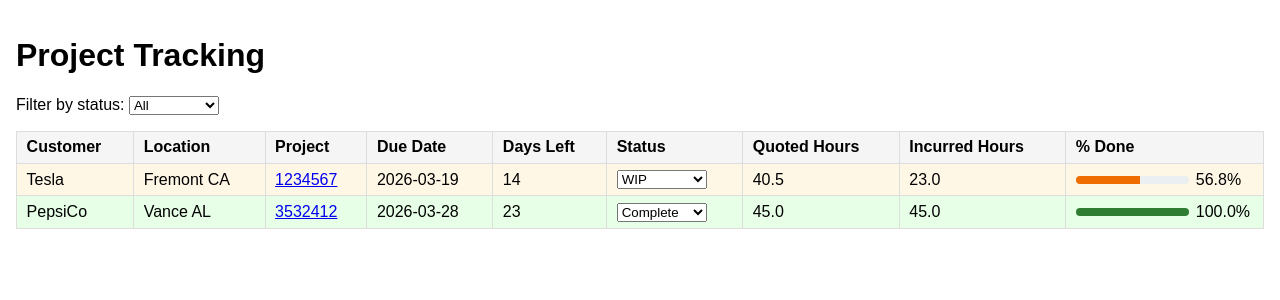
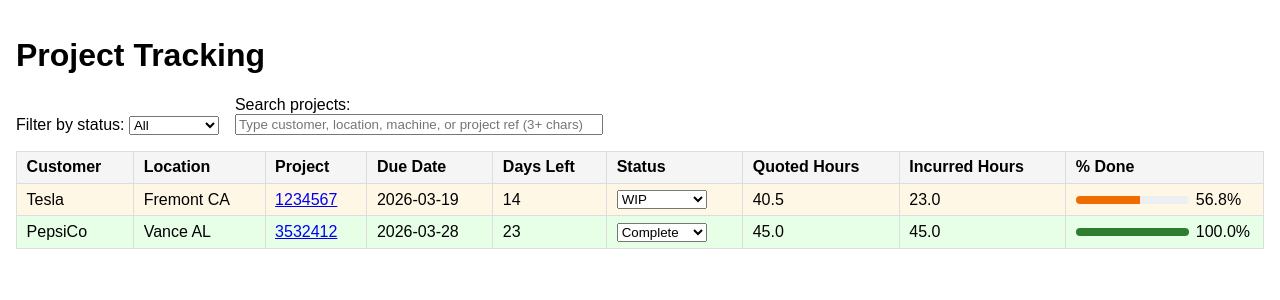
Before and after one commit to AdashAZ/Project-Tracker, a Flask app: page / in a window 1280 px wide. Shown: the part 34-334 px from the top of the page. Run offline with Flask 3, Linux system fonts and the light colour scheme; data comes from the database, SQL or seed files in the repository.

Commit message:
Deployed search bar in dashboard.

```diff
--- a/static/css/styles.css
+++ b/static/css/styles.css
@@ -309,3 +309,57 @@ button {
 .dash-progress-yellow {
   background-color: #f9a825;
 }
+
+.dashboard-controls {
+  display: flex;
+  flex-wrap: wrap;
+  gap: 1rem;
+  align-items: end;
+}
+
+.dashboard-search-wrap {
+  min-width: 360px;
+  position: relative;
+}
+
+.dashboard-search-wrap input {
+  width: 100%;
+}
+
+.dashboard-search-preview {
+  margin-top: 0.35rem;
+  border: 1px solid #ddd;
+  border-radius: 4px;
+  max-height: 220px;
+  overflow-y: auto;
+  background-color: #fff;
+}
+
+.dashboard-search-item {
+  display: block;
+  padding: 0.35rem 0.5rem;
+  text-decoration: none;
+  color: #1f2937;
+  border-bottom: 1px solid #eee;
+}
+
+.dashboard-search-item:last-child {
+  border-bottom: none;
+}
+
+.dashboard-search-item:hover {
+  background-color: #f8fafc;
+}
+
+.dashboard-search-preview-empty,
+.dashboard-no-matches {
+  padding: 0.45rem 0.5rem;
+  color: #b00020;
+  font-weight: 600;
+}
+
+@media (max-width: 760px) {
+  .dashboard-search-wrap {
+    min-width: 100%;
+  }
+}
--- a/static/js/main.js
+++ b/static/js/main.js
@@ -2,27 +2,100 @@
 
 document.addEventListener("DOMContentLoaded", () => {
   // ---------------------------
-  // Dashboard: status filter
+  // Dashboard: status filter + search preview
   // ---------------------------
   const statusFilter = document.getElementById("status-filter");
+  const searchInput = document.getElementById("dashboard-search");
+  const searchPreview = document.getElementById("dashboard-search-preview");
+  const noMatches = document.getElementById("dashboard-no-matches");
   const projectsTable = document.getElementById("projects-table");
 
-  if (statusFilter && projectsTable) {
-    statusFilter.addEventListener("change", () => {
-      const selected = statusFilter.value.trim();
-      const rows = projectsTable.querySelectorAll("tbody tr");
+  if (projectsTable) {
+    const rows = Array.from(projectsTable.querySelectorAll("tbody tr"));
+
+    const norm = (value) => (value || "").toString().toLowerCase().trim();
+
+    const renderPreview = (matchedRows, query) => {
+      if (!searchPreview) return;
+
+      if (query.length < 3) {
+        searchPreview.hidden = true;
+        searchPreview.innerHTML = "";
+        return;
+      }
+
+      if (matchedRows.length === 0) {
+        searchPreview.hidden = false;
+        searchPreview.innerHTML = '<div class="dashboard-search-preview-empty">no matches found</div>';
+        return;
+      }
+
+      const limited = matchedRows.slice(0, 20);
+      const links = limited
+        .map((row) => {
+          const href = row.dataset.href || "#";
+          const customer = row.dataset.customer || "";
+          const location = row.dataset.location || "";
+          const project = row.dataset.project || "";
+          const status = row.dataset.status || "";
+          const due = row.dataset.due || "";
+          const text = `${customer} | ${location} | ${project} | ${status} | ${due}`;
+          return `<a class="dashboard-search-item" href="${href}">${text}</a>`;
+        })
+        .join("");
+
+      searchPreview.hidden = false;
+      searchPreview.innerHTML = links;
+    };
+
+    const applyDashboardFilters = () => {
+      const selectedStatus = norm(statusFilter ? statusFilter.value : "");
+      const query = norm(searchInput ? searchInput.value : "");
+      const queryActive = query.length >= 3;
+
+      const matchedRows = [];
+      let visibleCount = 0;
 
       rows.forEach((row) => {
-        const statusCell = row.querySelector("td:nth-child(6)");
-        const statusText = statusCell ? statusCell.textContent.trim() : "";
+        const status = norm(row.dataset.status);
+        const customer = norm(row.dataset.customer);
+        const location = norm(row.dataset.location);
+        const project = norm(row.dataset.project);
+        const machines = norm(row.dataset.machines);
 
-        if (!selected || statusText === selected) {
-          row.style.display = "";
-        } else {
-          row.style.display = "none";
+        const statusMatches = !selectedStatus || status === selectedStatus;
+        const queryMatches =
+          !queryActive ||
+          customer.includes(query) ||
+          location.includes(query) ||
+          project.includes(query) ||
+          machines.includes(query);
+
+        const shouldShow = statusMatches && queryMatches;
+        row.style.display = shouldShow ? "" : "none";
+
+        if (shouldShow) {
+          visibleCount += 1;
+          matchedRows.push(row);
         }
       });
-    });
+
+      if (noMatches) {
+        noMatches.hidden = !(queryActive && visibleCount === 0);
+      }
+
+      renderPreview(matchedRows, query);
+    };
+
+    if (statusFilter) {
+      statusFilter.addEventListener("change", applyDashboardFilters);
+    }
+
+    if (searchInput) {
+      searchInput.addEventListener("input", applyDashboardFilters);
+    }
+
+    applyDashboardFilters();
   }
 
   // ---------------------------
@@ -32,19 +105,15 @@ document.addEventListener("DOMContentLoaded", () => {
   const summarySection = document.getElementById("project-summary");
   const editSection = document.getElementById("project-edit");
 
-  // Only attach behavior if we're on a project detail page
   if (toggleBtn && summarySection && editSection) {
     toggleBtn.addEventListener("click", () => {
-      // Determine current state by checking edit section visibility
       const isEditing = editSection.style.display !== "none";
 
       if (isEditing) {
-        // Currently editing -> hide form, show summary
         editSection.style.display = "none";
         summarySection.style.display = "";
         toggleBtn.textContent = "Edit Project";
       } else {
-        // Currently viewing -> show form, hide summary
         editSection.style.display = "";
         summarySection.style.display = "none";
         toggleBtn.textContent = "Cancel Edit";
--- a/templates/dashboard.html
+++ b/templates/dashboard.html
@@ -5,10 +5,10 @@
 {% block content %}
 <h1>Project Tracking</h1>
 
-<div class="filters">
+<div class="filters dashboard-controls">
   <form method="get" action="{{ url_for('dashboard') }}">
     <label for="status-filter">Filter by status:</label>
-    <select id="status-filter" name="status" onchange="this.form.submit()">
+    <select id="status-filter" name="status">
       <option value="" {% if not status_filter %}selected{% endif %}>All</option>
       <option value="Not Started" {% if status_filter == 'Not Started' %}selected{% endif %}>Not Started</option>
       <option value="WIP" {% if status_filter == 'WIP' %}selected{% endif %}>WIP</option>
@@ -16,7 +16,20 @@
       <option value="Complete" {% if status_filter == 'Complete' %}selected{% endif %}>Complete</option>
     </select>
   </form>
+
+  <div class="dashboard-search-wrap">
+    <label for="dashboard-search">Search projects:</label>
+    <input
+      type="text"
+      id="dashboard-search"
+      placeholder="Type customer, location, machine, or project ref (3+ chars)"
+      autocomplete="off"
+    >
+    <div id="dashboard-search-preview" class="dashboard-search-preview" hidden></div>
+  </div>
 </div>
+
+<div id="dashboard-no-matches" class="dashboard-no-matches" hidden>no matches found</div>
 
 <table id="projects-table">
   <thead>
@@ -34,12 +47,23 @@
   </thead>
   <tbody>
     {% for project in projects %}
-    <tr class="status-{{ project.status|lower|replace(' ', '-') }}">
+    {% set project_ref = project.na_number or project.edb_number or ('Project ' ~ (project.id | string)) %}
+    {% set machine_names = project.machines | map(attribute='machine_name') | join(' ') %}
+    <tr
+      class="status-{{ project.status|lower|replace(' ', '-') }}"
+      data-customer="{{ project.customer or '' }}"
+      data-location="{{ project.location or '' }}"
+      data-project="{{ project_ref }}"
+      data-status="{{ project.status or '' }}"
+      data-due="{{ project.due_date or '' }}"
+      data-machines="{{ machine_names }}"
+      data-href="{{ url_for('project_detail', project_id=project.id) }}"
+    >
       <td>{{ project.customer }}</td>
       <td>{{ project.location }}</td>
       <td>
         <a href="{{ url_for('project_detail', project_id=project.id) }}">
-          {{ project.na_number or project.edb_number or ('Project ' ~ (project.id | string)) }}
+          {{ project_ref }}
         </a>
       </td>
       <td>{{ project.due_date or '' }}</td>
```
